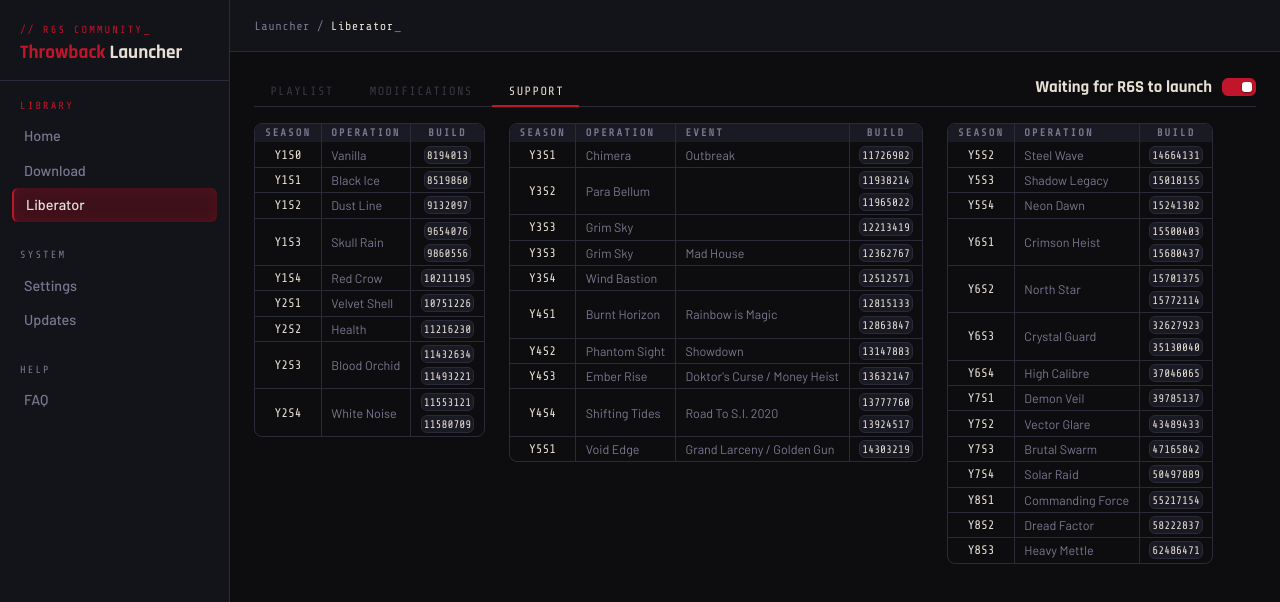
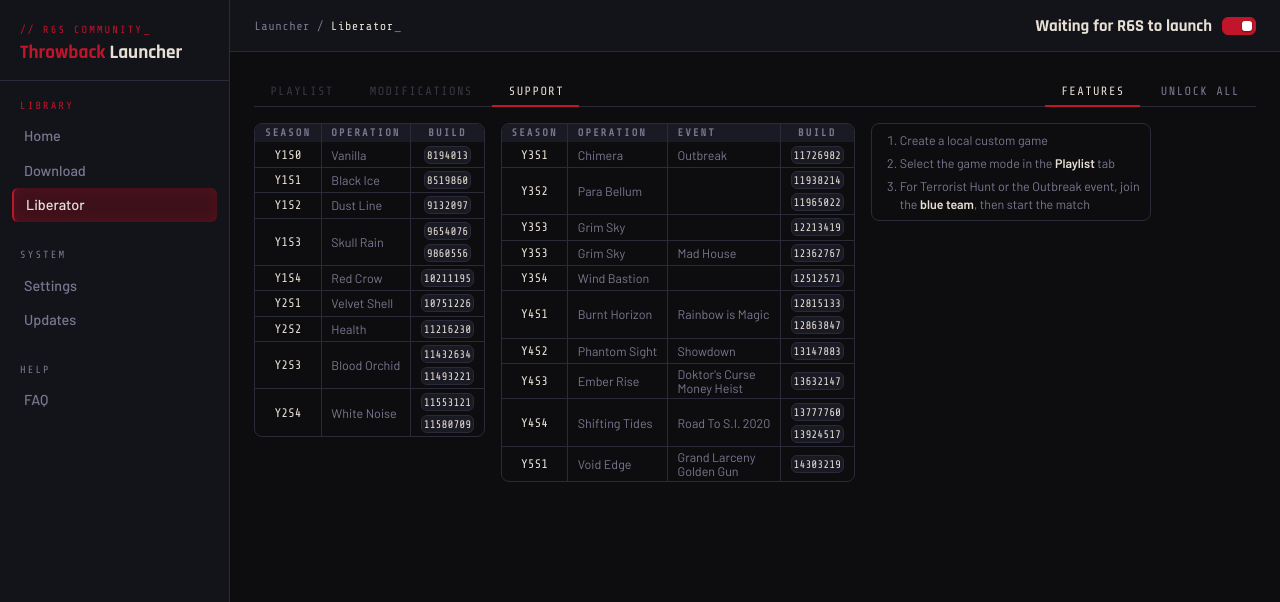
Before and after one commit to xeralin/ThrowbackLauncher, a Next.js app in the folder next/: page /liberator in a window 1280 px wide. Shown: the top 602 px of the page. Built offline with nearby package versions, Linux system fonts and the light colour scheme.

Commit message:
Split the Liberator support into Features and Unlock All

```diff
--- a/next/src/app/liberator/page.tsx
+++ b/next/src/app/liberator/page.tsx
@@ -11,9 +11,14 @@
 import { InfoHint } from "@/components/InfoHint";
 import { StrokeIcon } from "@/components/icons";
 import { panel } from "@/components/ui";
-import { SupportedSeasons } from "@/components/SupportedSeasons";
+import {
+  SupportedSeasons,
+  type SupportView,
+} from "@/components/SupportedSeasons";
 import { Switch } from "@/components/Switch";
-import { Tabs, type TabItem } from "@/components/Tabs";
+import { OptionGroup, Tabs, type TabItem } from "@/components/Tabs";
+import { createPortal } from "react-dom";
+import { useTopbarSlot } from "@/lib/topbar-slot";
 import {
   onBridgeEvent,
   type GametypeNode,
@@ -51,6 +56,11 @@
 }
 
 const PICK_HIGHLIGHT_MS = 5000;
+
+const SUPPORT_VIEWS: TabItem<SupportView>[] = [
+  { id: "full", label: "Features" },
+  { id: "unlock", label: "Unlock All" },
+];
 
 type Mod = { key: keyof LiberatorCapabilities; label: string; hint?: string };
 
@@ -216,6 +226,8 @@
   );
   const [lastPicked, setLastPicked] = useState("");
   const [tab, setTab] = useState<TabId>("support");
+  const [supportView, setSupportView] = useState<SupportView>("full");
+  const topbarSlot = useTopbarSlot();
 
   const caps = lib.capabilities;
   const controlsEnabled = lib.applied && !!caps.fullFeature;
@@ -298,7 +310,20 @@
         active={tab}
         onSelect={setTab}
         trailing={
-          <span className="flex items-center gap-2.5 pb-2 font-display text-[1.05rem] font-bold text-text">
+          tab === "support" ? (
+            <OptionGroup
+              tabs={SUPPORT_VIEWS}
+              active={supportView}
+              onSelect={setSupportView}
+              label="Support"
+            />
+          ) : undefined
+        }
+      />
+
+      {topbarSlot &&
+        createPortal(
+          <span className="flex items-center gap-2.5 font-display text-[1.05rem] font-bold text-text">
             {!(settings?.liberator_enabled ?? true) ? (
               <span className="text-text-muted">Disabled</span>
             ) : !lib.available ? (
@@ -313,9 +338,9 @@
               checked={settings?.liberator_enabled ?? true}
               onChange={(value) => settings?.set_liberator_enabled(value)}
             />
-          </span>
-        }
-      />
+          </span>,
+          topbarSlot,
+        )}
 
       <div
         role="tabpanel"
@@ -370,7 +395,11 @@
           </div>
         )}
 
-        {tab === "support" && <SupportedSeasons />}
+        {tab === "support" && (
+          <div className="h-full overflow-y-auto">
+            <SupportedSeasons view={supportView} />
+          </div>
+        )}
       </div>
     </div>
   );
--- a/next/src/components/SeasonTable.tsx
+++ b/next/src/components/SeasonTable.tsx
@@ -56,7 +56,15 @@
               <tr key={builds[0]}>
                 <td>{season}</td>
                 <td>{operation}</td>
-                {showEvent ? <td>{event}</td> : null}
+                {showEvent ? (
+                  <td>
+                    {event?.split(" / ").map((name) => (
+                      <span key={name} className="block">
+                        {name}
+                      </span>
+                    ))}
+                  </td>
+                ) : null}
                 {showVersion ? <td>{version}</td> : null}
                 <td>
                   <BuildChips builds={builds} />
--- a/next/src/components/SupportedSeasons.tsx
+++ b/next/src/components/SupportedSeasons.tsx
@@ -4,15 +4,43 @@
   FULL_SUPPORT,
   FULL_SUPPORT_EVENTS,
   UNLOCK_ALL_SEASONS,
+  yearPairs,
 } from "@/config/liberator-builds";
 
-export function SupportedSeasons() {
+export type SupportView = "full" | "unlock";
+
+function FullSupport() {
+  return (
+    <>
+      <SeasonTable rows={FULL_SUPPORT} />
+      <SeasonTable rows={FULL_SUPPORT_EVENTS} showEvent />
+      <div className="mb-5 max-w-[280px] rounded-lg border border-border px-[0.6rem] py-[0.45rem]">
+        <ol className="mb-0 pl-[1.15rem] text-[0.78rem] leading-[1.45] [&>li:last-child]:mb-0">
+          <li>Create a local custom game</li>
+          <li>
+            Select the game mode in the <strong>Playlist</strong> tab
+          </li>
+          <li>
+            For Terrorist Hunt or the Outbreak event, join the{" "}
+            <strong>blue team</strong>, then start the match
+          </li>
+        </ol>
+      </div>
+    </>
+  );
+}
+
+function UnlockAll() {
+  return yearPairs(UNLOCK_ALL_SEASONS).map((rows) => (
+    <SeasonTable key={rows[0].build} rows={rows} />
+  ));
+}
+
+export function SupportedSeasons({ view }: { view: SupportView }) {
   return (
     <Prose>
-      <div className="flex flex-wrap items-start gap-x-6">
-        <SeasonTable rows={FULL_SUPPORT} />
-        <SeasonTable rows={FULL_SUPPORT_EVENTS} showEvent />
-        <SeasonTable rows={UNLOCK_ALL_SEASONS} />
+      <div className="flex flex-wrap items-start gap-x-4">
+        {view === "full" ? <FullSupport /> : <UnlockAll />}
       </div>
     </Prose>
   );
```
